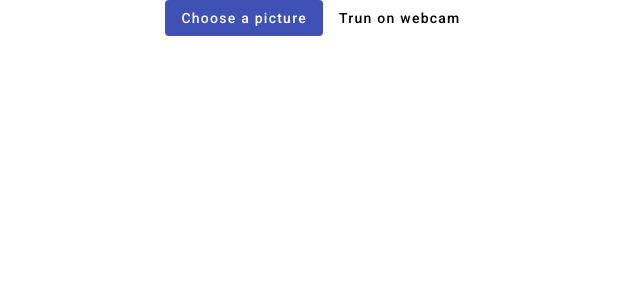
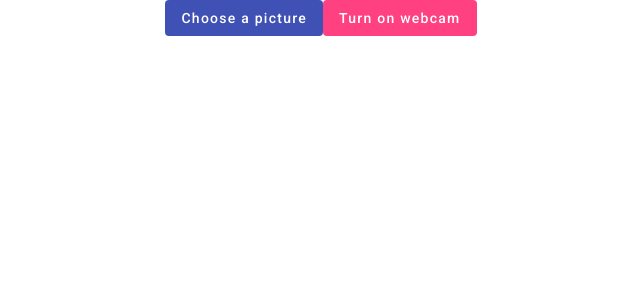
Before and after one commit to harrenso/AU2022_STTMALST_Melanoma_Classification, an Angular app in the folder ArosAiWebsite/: page / in a window 1280 px wide. Shown: the top 300 px of the page, without its empty margins (319-959 px from the left). Built offline with nearby package versions, Linux system fonts and the light colour scheme; what ngx-webcam would draw is missing.

Commit message:
one button to rule them all

```diff
--- a/ArosAiWebsite/src/app/app.component.html
+++ b/ArosAiWebsite/src/app/app.component.html
@@ -7,12 +7,11 @@
   <input hidden="hidden" type="file" accept="image/*"
          (change)="onFileSelect($event)" #fileInput>
 
-  <button *ngIf="!access_camera_flag" mat-flat-button (click)="accessCamera()">
-    Trun on webcam
+
+  <button mat-flat-button color="accent" (click)="photoButton()">
+    {{button_msg}}
   </button>
-  <button *ngIf="access_camera_flag" mat-flat-button (click)="getSnapshot()">
-    Take a photo
-  </button>
+
   <br/>
   <webcam
     [trigger]="invokeObservable"
@@ -23,8 +22,6 @@
 <div *ngIf="selectedFile && pic_taken_flag">
   <mat-spinner *ngIf="!uploaded_image_url" class="spinner"></mat-spinner>
   <div *ngIf="uploaded_image_url">
-
-    <button *ngIf="access_camera_flag" mat-flat-button color="accent" (click)="redoPhoto()">Retake the photo</button><br/>
 
     <img class="image" [src]="uploaded_image_url" alt="your uploaded picture"><br/>
 
--- a/ArosAiWebsite/src/app/app.component.ts
+++ b/ArosAiWebsite/src/app/app.component.ts
@@ -12,8 +12,6 @@ export class AppComponent {
   // user input
   selectedFile?: File;
   uploaded_image_url?: any = null;
-
-  pic_taken_flag = false
 
   // predict
   response_probability?: any = null;
@@ -84,6 +82,8 @@ export class AppComponent {
 
   private trigger: Subject<any> = new Subject();
   access_camera_flag = false;
+  pic_taken_flag = false
+  button_msg:string="Turn on webcam"
   public getSnapshot(): void {
     this.trigger.next(void 0);
   }
@@ -125,4 +125,20 @@ export class AppComponent {
   accessCamera(){
     this.access_camera_flag = true
   }
+
+  photoButton(){
+    if(!this.access_camera_flag){
+      this.accessCamera()
+      this.button_msg = "Take a picture"
+      this.access_camera_flag = true
+    }
+    else if(!this.pic_taken_flag){
+      this.getSnapshot()
+      this.pic_taken_flag = true
+      this.button_msg = "Retake a picture"
+    }
+    else if(this.pic_taken_flag){
+      this.redoPhoto()
+    }
+  }
 }
```
